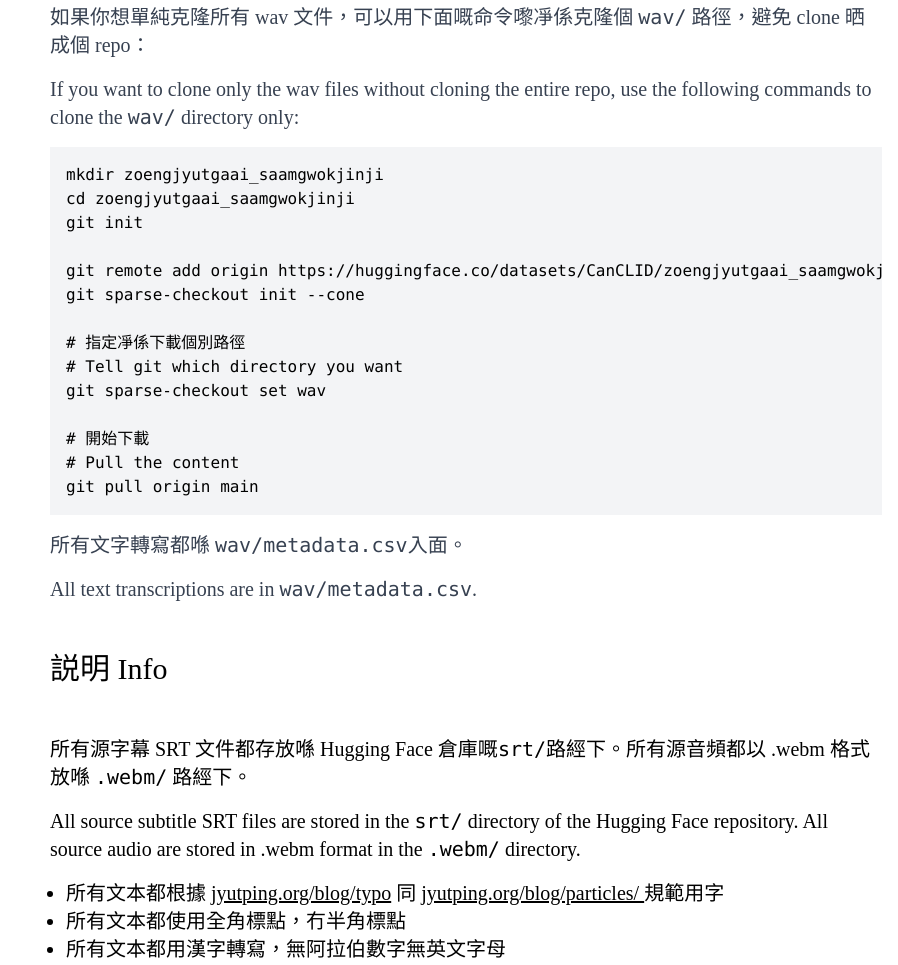
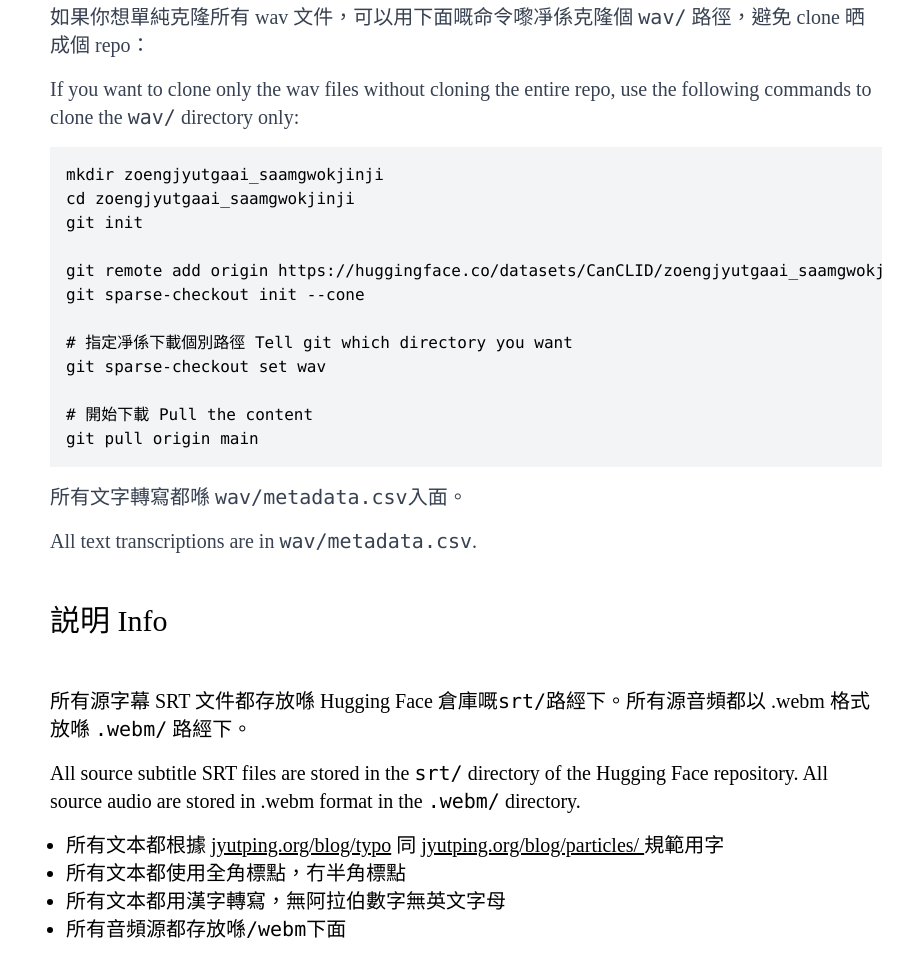
Before and after one commit to CanCLID/zoengjyutgaai, a plain HTML site: page index.html in a window 1280 px wide. Shown: the part 1771-2736 px from the top of the page, without its empty margins (382-1280 px from the left). Drawn offline with nearby package versions, Linux system fonts and the light colour scheme; a web font is replaced by a local one.

Commit message:
Update index.html

```diff
--- a/index.html
+++ b/index.html
@@ -209,12 +209,10 @@
 git remote add origin https://huggingface.co/datasets/CanCLID/zoengjyutgaai_saamgwokjinji
 git sparse-checkout init --cone
 
-# 指定凈係下載個別路徑
-# Tell git which directory you want
+# 指定凈係下載個別路徑 Tell git which directory you want
 git sparse-checkout set wav
 
-# 開始下載
-# Pull the content
+# 開始下載 Pull the content
 git pull origin main</code></pre>
           <p class="text-gray-700 text-xl my-4">
             所有文字轉寫都喺 <code>wav/metadata.csv</code>入面。
```
